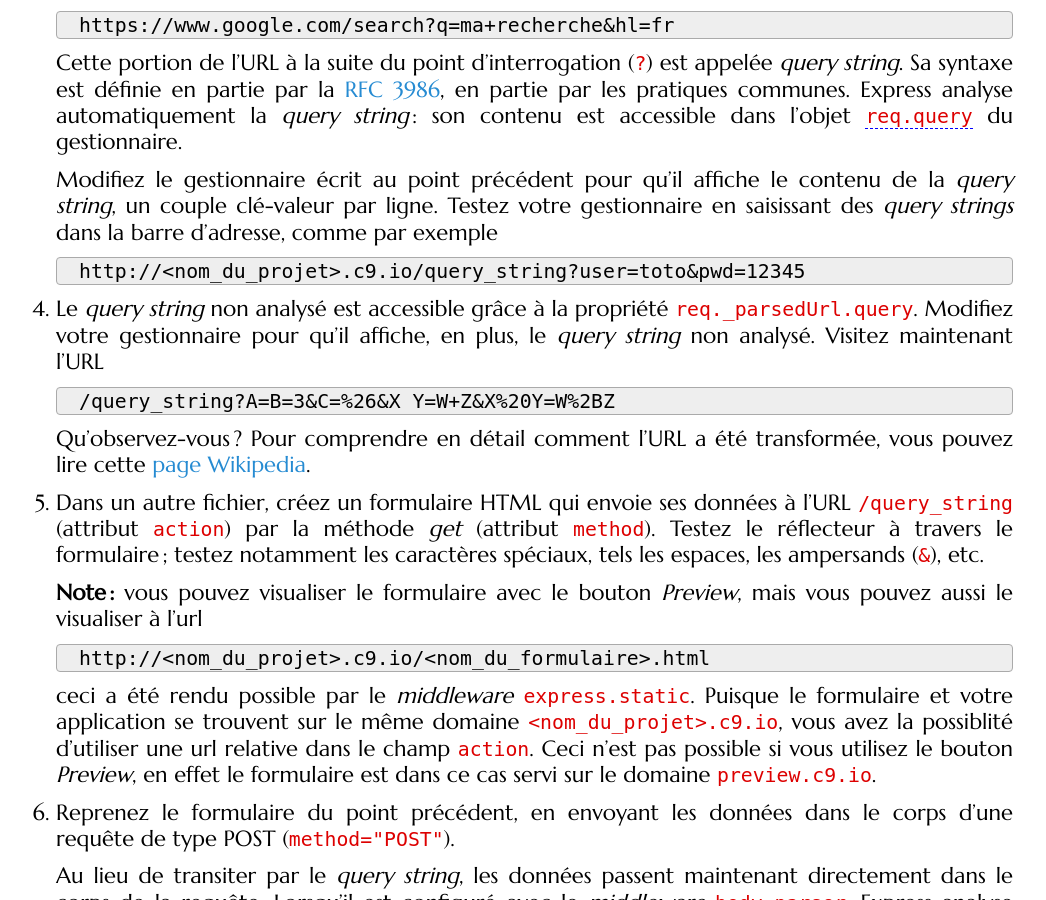
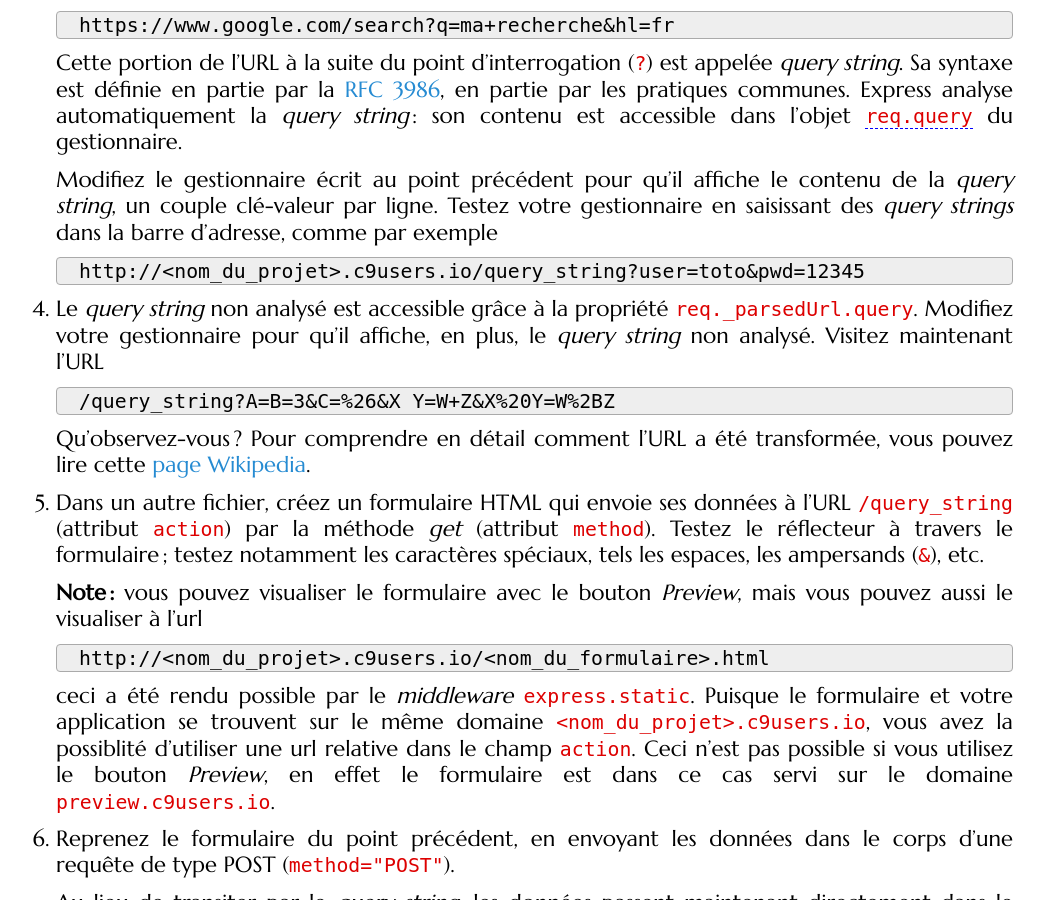
Before and after one commit to defeo/aws, a Jekyll site: the page built from _tutorials/reflector-node.md, in a window 1280 px wide and 900 px high, scrolled down 3161 px. Shown: the whole window, without its empty margins (122-1168 px from the left). Built offline with Jekyll 4.4.1, drawn with Linux system fonts in a browser that asks for light colours; some web fonts are replaced.

Commit message:
Updated C9 urls

```diff
--- a/_tutorials/reflector-node.md
+++ b/_tutorials/reflector-node.md
@@ -153,7 +153,7 @@ app.listen(8080);
    dans la barre d'adresse, comme par exemple
 
    ~~~
-   http://<nom_du_projet>.c9.io/query_string?user=toto&pwd=12345
+   http://<nom_du_projet>.c9users.io/query_string?user=toto&pwd=12345
    ~~~
    {:.http}
 
@@ -181,15 +181,15 @@ app.listen(8080);
    *Preview*, mais vous pouvez aussi le visualiser à l'url
 
    ~~~
-   http://<nom_du_projet>.c9.io/<nom_du_formulaire>.html
+   http://<nom_du_projet>.c9users.io/<nom_du_formulaire>.html
    ~~~
 
    ceci a été rendu possible par le *middleware*
    `express.static`. Puisque le formulaire et votre application se
-   trouvent sur le même domaine `<nom_du_projet>.c9.io`, vous avez la
+   trouvent sur le même domaine `<nom_du_projet>.c9users.io`, vous avez la
    possiblité d'utiliser une url relative dans le champ `action`. Ceci
    n'est pas possible si vous utilisez le bouton *Preview*, en effet
-   le formulaire est dans ce cas servi sur le domaine `preview.c9.io`.
+   le formulaire est dans ce cas servi sur le domaine `preview.c9users.io`.
 
 5. Reprenez le formulaire du point précédent, en envoyant les données
    dans le corps d'une requête de type POST (`method="POST"`).
```
Also changed, not shown: _tutorials/reflector-silex.md (+1 -1 lines).
